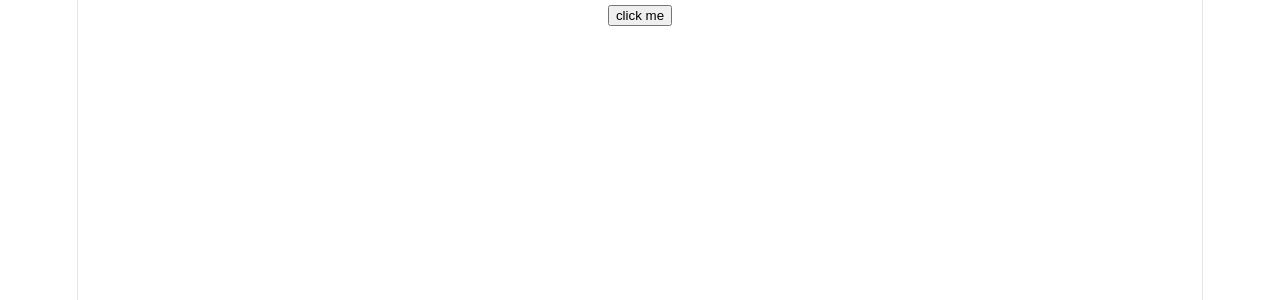
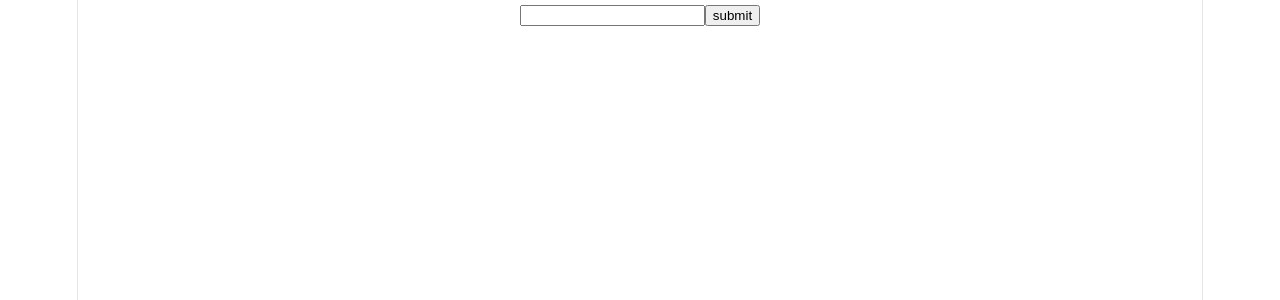
Before and after one commit to revanth-1807/React-learning, a React (Vite) app in the folder Student form/: page / in a window 1280 px wide. Shown: the top 300 px of the page. Built offline with nearby package versions, Linux system fonts and the light colour scheme.

Commit message:
Default preventing

```diff
--- a/Student form/src/App.jsx
+++ b/Student form/src/App.jsx
@@ -76,9 +76,15 @@
 // }
 
 
-import Stoppropogation from './components/Stoppropogation';
+// import Stoppropogation from './components/Stoppropogation';
+// export default function App() {
+//   return (
+//     <Stoppropogation />
+//   )
+// }
+
+
+import D from './components/Default';
 export default function App() {
-  return (
-    <Stoppropogation />
-  )
+    return <D />
 }
--- /dev/null
+++ b/Student form/src/components/Default.jsx
@@ -0,0 +1,10 @@
+function D() {
+    return(
+        <form onSubmit={(e)=>{e.preventDefault();alert('submitted');}}>
+            <input type='text '/>
+            <button type='submit'>submit</button>
+        </form>
+    )
+}
+
+export default D;
```
